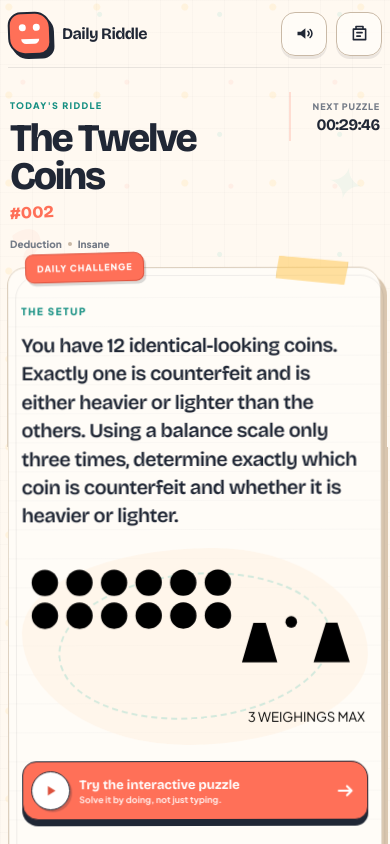
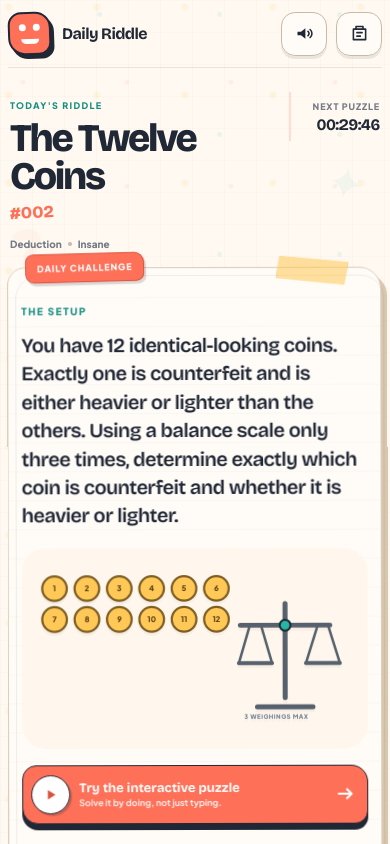
Before and after one commit to maguire-ui/Daily-riddle, a Next.js app: page / in a window 390 px wide. Shown: the top 844 px of the page. Built offline with nearby package versions, Linux system fonts and the light colour scheme.

Commit message:
Style literal puzzle setup illustrations

```diff
--- a/app/globals.css
+++ b/app/globals.css
@@ -1066,3 +1066,70 @@ textarea,input,select{-webkit-user-select:text;user-select:text;-webkit-touch-ca
   .archive-entry h2{font-size:19px}
   .archive-index{font-size:22px}
 }
+
+
+/* Literal puzzle setup illustrations */
+.literal-illustration{max-width:100%;filter:drop-shadow(0 3px 0 rgba(32,39,53,.035))}
+.literal-illustration text{font-family:var(--font-body),system-ui,sans-serif}
+.bridge-night{fill:#14283d;stroke:#202735;stroke-width:2}
+.scene-star{fill:#fff0b6}
+.river-line{fill:none;stroke:#61bfd0;stroke-width:3;stroke-linecap:round;opacity:.75}
+.river-line.faint{opacity:.35;stroke-width:2}
+.bank-shape{fill:#385445;stroke:#202735;stroke-width:2}
+.bank-shape.right{fill:#415f4f}
+.bridge-rope{fill:none;stroke:#d4c0a4;stroke-width:3;stroke-linecap:round}
+.bridge-deck{fill:none;stroke:#9c7348;stroke-width:9;stroke-linecap:round}
+.bridge-plank{fill:none;stroke:#e8c795;stroke-width:4;stroke-linecap:round}
+.bridge-post{fill:none;stroke:#e8c795;stroke-width:4;stroke-linecap:round}
+.traveler-head{fill:#ffd1bd;stroke:#202735;stroke-width:2}
+.traveler-body{fill:none;stroke:#f7f4ec;stroke-width:3;stroke-linecap:round;stroke-linejoin:round}
+.time-tag{fill:#fff9f1;stroke:#202735;stroke-width:1.5}
+.time-tag-text{fill:#202735;font-size:11px;font-weight:900}
+.flashlight-object rect{fill:#ffc857;stroke:#202735;stroke-width:2}
+.flashlight-ring{fill:none;stroke:#202735;stroke-width:2}
+.flashlight-beam-literal{fill:rgba(255,200,87,.30);stroke:#ffc857;stroke-width:1}
+.scene-caption-text{fill:#718092;font-size:9px;font-weight:900;letter-spacing:.08em}
+.bridge-illustration .scene-caption-text{fill:#d6e0e8}
+.scene-caption-text.center{letter-spacing:.07em}
+.scene-title-text{fill:#69727f;font-size:10px;font-weight:900;letter-spacing:.1em}
+
+.literal-rope{fill:none;stroke:#ad7a45;stroke-width:9;stroke-linecap:round;stroke-dasharray:1 0}
+.rope-end{fill:#6e4827;stroke:#202735;stroke-width:2}
+.lighter-body{fill:#ff7058;stroke:#202735;stroke-width:2}
+.lighter-top{fill:#7b858e;stroke:#202735;stroke-width:2}
+.lighter-flame{fill:#ffc857;stroke:#dc513d;stroke-width:2}
+
+.literal-coin{fill:#ffc857;stroke:#7d5d22;stroke-width:2.2}
+.literal-coin-text{fill:#5a4117;font-size:10px;font-weight:900}
+.scale-ink{fill:none;stroke:#56616d;stroke-width:5;stroke-linecap:round;stroke-linejoin:round}
+.scale-ink.thin{stroke-width:2.5}
+.scale-pivot-dot{fill:#25b7a5;stroke:#202735;stroke-width:2}
+.scale-pan{fill:none;stroke:#56616d;stroke-width:4;stroke-linecap:round}
+
+.wall-panel{fill:#efe5d7;stroke:#c9b9a6;stroke-width:2}
+.literal-switch-plate{fill:#fffaf4;stroke:#8e8171;stroke-width:2}
+.literal-switch{fill:none;stroke:#202735;stroke-width:5;stroke-linecap:round}
+.literal-switch-knob{fill:#ff7058;stroke:#202735;stroke-width:2}
+.switch-number{fill:#202735;font-size:13px;font-weight:900}
+.room-door{fill:#d8c5aa;stroke:#796956;stroke-width:2}
+.door-knob{fill:#796956}
+.bulb-glass-literal{fill:#fff0a7;stroke:#202735;stroke-width:2}
+.bulb-base-literal{fill:#9aa0a6;stroke:#202735;stroke-width:2}
+.bulb-filament{fill:none;stroke:#d58c20;stroke-width:2;stroke-linecap:round;stroke-linejoin:round}
+
+.illustration-wrap:has(.literal-illustration){
+  border-radius:24px;
+  background:#fff7ed;
+  overflow:hidden;
+  padding:8px;
+}
+.illustration-wrap:has(.bridge-illustration){
+  background:#edf3f5;
+}
+.illustration-wrap:has(.literal-illustration)::before{display:none}
+
+@media(max-width:430px){
+  .literal-illustration{max-height:185px}
+  .time-tag-text{font-size:10px}
+  .scene-caption-text{font-size:8px}
+}
```
